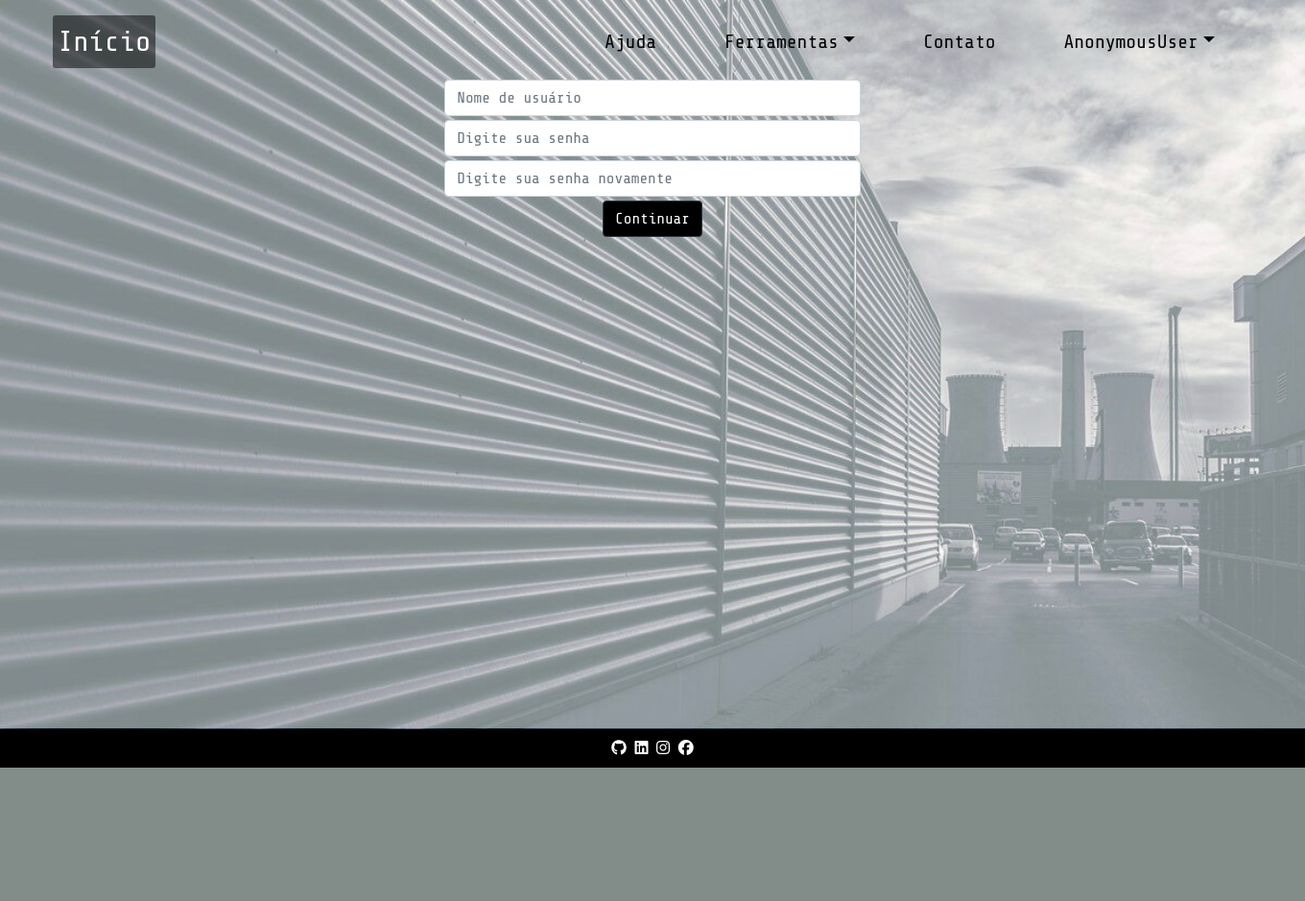
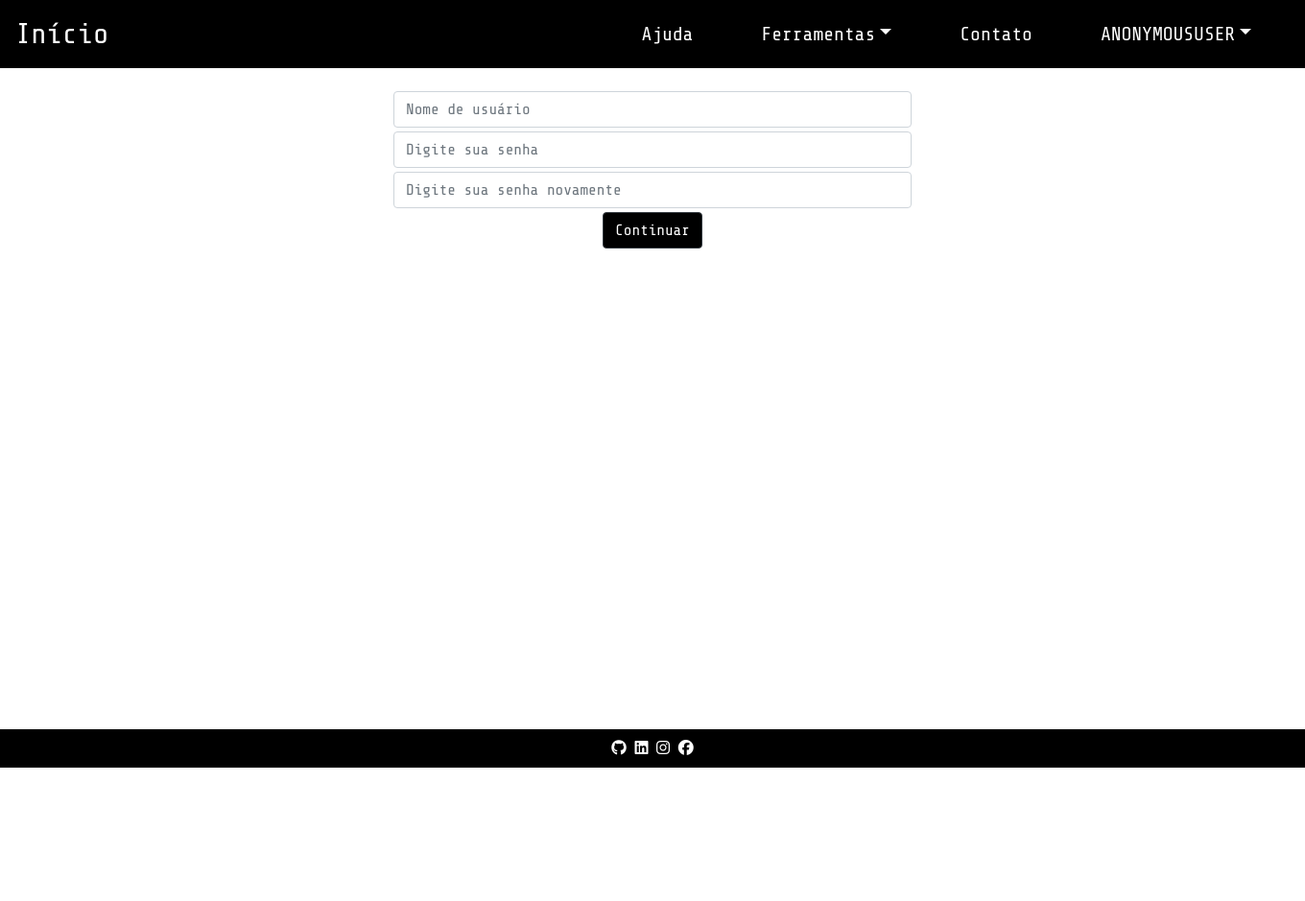
Before and after one commit to pedr0aroucha/PL27000, a Django app: page /register/ in a window 1360 px wide. Shown: the whole page at 96% size. Before the commit the page ends 800 px from the top, so only its background shows below. Run offline with Django 3.2, Linux system fonts and the light colour scheme; tables that the repository leaves empty hold one stand-in row (values such as "Sample post"); parts of the project's set-up code (start-up, migrations or seed data) failed here and were passed over; some libraries are stand-ins or nearby versions.

Commit message:
atualizando os templates

```diff
--- a/PL27000/PL27000/settings.py
+++ b/PL27000/PL27000/settings.py
@@ -13,7 +13,7 @@ SECRET_KEY = 'wp6az1y$-#1emx$#(b_ko2^%6fmeq^jn@$0pi#78-^^q&l=v=v'
 # SECURITY WARNING: don't run with debug turned on in production!
 DEBUG = True
 
-ALLOWED_HOSTS = []
+ALLOWED_HOSTS = ['c1529d33c7d3.ngrok.io', 'localhost']
 
 
 # Application definition
@@ -69,7 +69,7 @@ DATABASES = {
         'ENGINE': 'django.db.backends.mysql',
         'NAME': 'django',
         'USER': 'pedro',
-        'PASSWORD': 'pedr0lk',
+        'PASSWORD': 'pedr0lk5',
         'HOST':'',
         'PORT': '',
     }
--- a/PL27000/PL27000/task/templates/create.html
+++ b/PL27000/PL27000/task/templates/create.html
@@ -4,11 +4,11 @@
 
 	<title>Tarefas</title>
 
-	<div class="container-fluid-container-sm">
+	<div class="container">
 
 		<div class="row">
 
-			<div class="col-6 m-auto">
+			<div class="col-sm-6 col-md-6 m-auto">
 
 				<h3>Adicionar</h3>
 
--- a/PL27000/PL27000/task/templates/list.html
+++ b/PL27000/PL27000/task/templates/list.html
@@ -4,11 +4,11 @@
 
 	<title>Tarefas</title>
 
-	<div class="container-fluid-container-sm">
+	<div class="container">
 
 		<div class="row">
 
-			<div class="col-4 mx-auto">
+			<div class="col-sm-4 col-md-6 mx-auto">
 
 				<h3>Tarefas</h3>
 
--- a/PL27000/index/static/css/style.css
+++ b/PL27000/index/static/css/style.css
@@ -1,26 +1,13 @@
 @import url('https://fonts.googleapis.com/css2?family=Share+Tech+Mono&display=swap');
 
-body {
+* {
 	margin: 0;
 	padding: 0;
 	font-family: 'Share Tech Mono';
 
-	background-image: url('../img/background.jpg');
-	background-repeat: no-repeat;
-	background-size: 100% 100%;
-	background-attachment: fixed;
 }
 
-div.div {
-	background: rgb(255,255,255);
-	background: linear-gradient(0deg, rgba(255,255,255,0.5) 0%, rgba(255,255,255,0.5) 100%);
-}
-
-div.container-fluid-container-sm {
-	height: 85vh;
-}
-
-div.container-fluid-container {
+div.container {
 	height: 100vh;
 }
 
@@ -32,22 +19,29 @@ div.container-fluid-container {
 	padding-top: 5%;
 }
 
+.navbar {
+  background: black;
+  margin-bottom: 20px;
+}
+
+.collapse {
+  margin-left: 40%;
+}
+
 a.nav-link {
-	color: black;
+	color: #fff;
 	font-size: 20px;
-	margin-right: 55px;
+  margin-right: 55px;
 }
 
 a.nav-link:hover {
-	border-bottom: solid black;
-	margin-top: -2px;
+  color: black;
+  background: white;
+  border-radius: 3px;
 }
 
 a.navbar-brand {
- 	background: rgb(0,0,0);
-	background: linear-gradient(90deg, rgba(0,0,0,0.5) 0%, rgba(0,0,0,0.5) 100%);
 	color: white;
-	padding: 5px;
 	border-radius: 3px;
 	font-size: 30px;
 }
@@ -71,7 +65,7 @@ button.navbar-toggler {
 
 footer {
 	position: fixed;
-	width: 100%;
+  width: 100%;
 	bottom: 0;
 	background-color: black;
 }
@@ -80,6 +74,10 @@ footer i {
 	color: white;
 }
 
-footer i:hover {
-	text-decoration: none;
+footer a:hover {
+  text-decoration: none;
 }
+
+#dropdownUser {
+  text-transform: uppercase;
+}
--- a/PL27000/index/templates/base.html
+++ b/PL27000/index/templates/base.html
@@ -3,6 +3,8 @@
 <head>
 
     {% load static %}
+
+  <meta name="viewport" content="width=device-width, initial-scale=1" />
 
     <script type="text/javascript" src="/static/ckeditor/ckeditor-init.js" data-ckeditor-basepath="/static/ckeditor/ckeditor/" id="ckeditor-init-script"></script>
     <script type="text/javascript" src="/static/ckeditor/ckeditor/ckeditor.js"></script>
@@ -21,11 +23,11 @@
 
     <div class="div">
 
-        <div id="navbar" class="container-fluid">
+        <div id="navbar">
 
-            <nav class="navbar navbar-expand-lg pt-3">
+            <nav class="navbar navbar-expand-lg">
 
-                <a class="navbar-brand ml-4" href="/"> Início </a>
+                <a class="navbar-brand" href="/"> Início </a>
 
                 <button class="navbar-toggler" type="button" data-toggle="collapse" data-target="#navbarSite">
                     Menu
@@ -33,7 +35,7 @@
 
                 <div class="collapse navbar-collapse" id="navbarSite">
 
-                    <ul class="navbar-nav ml-auto">
+                    <ul class="navbar-nav">
 
                         <li class="nav-iten">
                             <a class="nav-link" href="/help/">Ajuda</a>
@@ -88,8 +90,9 @@
 
         </div>
 
-
-        {% block content %} {% endblock %}
+        <div class="content mb-5">
+          {% block content %} {% endblock %}
+        </div>
 
         <footer class="p-2">
 
@@ -98,7 +101,7 @@
                 <a class="a" href="https://github.com/pedr0aroucha" target="_blank">
                     <i class="fab fa-github"></i>
                 </a>
-                <a class="a" href="https://linkedin.com/in/pedro-lucas-3155a3191" target="_blank">
+                <a class="a" href="https://www.linkedin.com/in/pedro-lucas-arouca-3155a3191" target="_blank">
                     <i class="fab fa-linkedin"></i>
                 </a>
                 <a class="a" href="https://instagram.com/pedr0aroucha" target="_blank">
--- a/PL27000/index/templates/help.html
+++ b/PL27000/index/templates/help.html
@@ -1,6 +1,8 @@
 {% extends "base.html" %}
 
 {% block content %}
+
+  <title>Ajuda</title>
 
 	<div class="container-fluid-container-sm">
 
--- a/PL27000/index/templates/registration/login.html
+++ b/PL27000/index/templates/registration/login.html
@@ -2,11 +2,11 @@
 
 {% block content %}
 
-    <div class="container-fluid-container-sm" action="/login">
+    <div class="container" action="/login">
 
         <div class="row">
 
-            <div class="col-4 pt-5 mx-auto">
+            <div class="col-sm-4 col-md-4 pt-5 mx-auto">
 
                 <form id="login" method="post" class="form-login">{% csrf_token %}
 
--- a/PL27000/index/templates/registration/register.html
+++ b/PL27000/index/templates/registration/register.html
@@ -2,11 +2,11 @@
 
 {% block content %}
 
-    <div class="container-fluid-container-sm" action="/login">
+    <div class="container" action="/login">
 
         <div class="row">
 
-            <div class="col-4 m-auto">
+            <div class="col-sm-6 col-md-6 m-auto">
 
                 <form method="post" class="form-group">{% csrf_token %}
 
```
Also changed, not shown: PL27000/PL27000/task/templates/update.html (+29 -3 lines), PL27000/index/templates/index.html (+6 -7 lines), PL27000/PL27000/task/migrations/0001_initial.py (added), PL27000/PL27000/task/migrations/__init__.py (added), PL27000/index/static/img/background.jpg (deleted), 1 other file.
